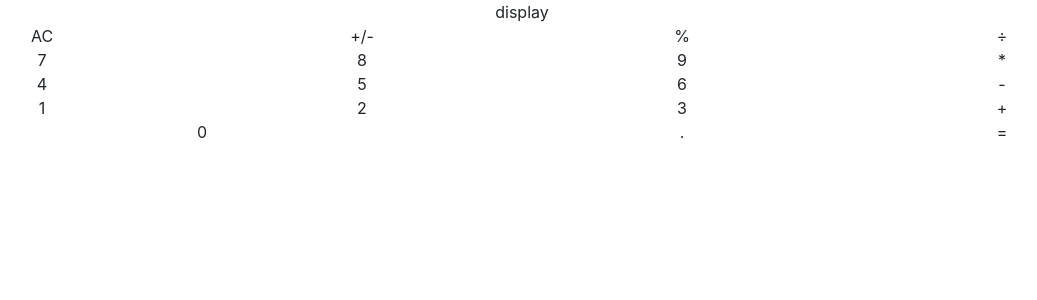
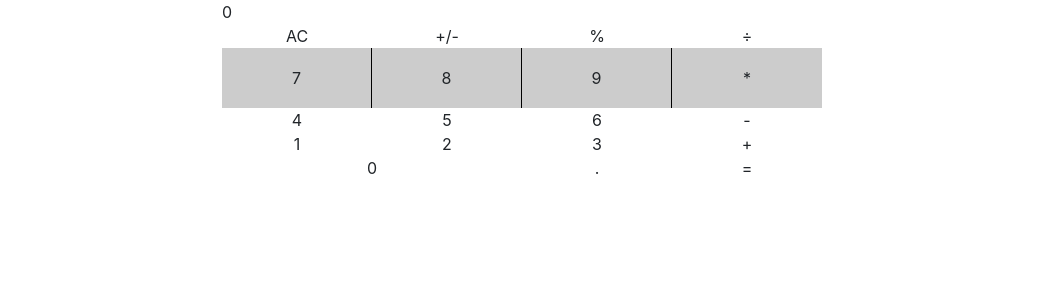
Before and after one commit to poweroftheforce/Problem2, a React (Create React App) app in the folder calc-app/: page / in a window 1280 px wide. Shown: the top 300 px of the page, without its empty margins (118-1155 px from the left). Built offline with nearby package versions, Linux system fonts and the light colour scheme.

Commit message:
Added bootstrap / node-sass, setup buttons and initial layout

```diff
--- a/calc-app/src/App.js
+++ b/calc-app/src/App.js
@@ -1,14 +1,22 @@
-import React from 'react';
-import logo from './logo.svg';
+import React, { useState } from 'react';
+import Button from './components/Button';
+import Display from './components/Display';
 import 'bootstrap/dist/css/bootstrap.min.css';
-import './App.css';
+import './App.scss';
 
 function App() {
+  const [count, setCount] = useState(0);
+
+  function digitPressed(e) {
+    e.stopPropagation();
+    console.log('digitPressed was called');
+    setCount('ok');
+  }
   return (
     <div className="App">
-      <div className="container-fluid">
+      <div className="container">
         <div className="row">
-          <div className="col-12">display</div>
+          <Display value="display"></Display>
         </div>
         <div className="row">
           <div className="col-3">AC</div>
@@ -16,11 +24,11 @@ function App() {
           <div className="col-3">%</div>
           <div className="col-3">&#xF7;</div>
         </div>
-        <div className="row">
-          <div className="col-3">7</div>
-          <div className="col-3">8</div>
-          <div className="col-3">9</div>
-          <div className="col-3">*</div>
+        <div className="row justify-content-center align-self-center">
+          <Button size="3" value="7" handler={digitPressed}></Button>
+          <Button size="3" value="8" handler={digitPressed}></Button>
+          <Button size="3" value="9" handler={digitPressed}></Button>
+          <Button size="3" value="*" handler={digitPressed}></Button>
         </div>
         <div className="row">
           <div className="col-3">4</div>
--- a/calc-app/src/App.css
+++ b/calc-app/src/App.scss
@@ -28,6 +28,29 @@
   color: #61dafb;
 }
 
+.container {
+  max-width: 600px;
+}
+
+.button {
+  align-items: center;
+  background-color: #ccc;
+  border-right: 1px solid black;
+  cursor: pointer;
+  display: flex;
+  height: 60px;
+  text-decoration: none;
+
+  &:last-child {
+    border-right: 0;
+  }
+
+  div {
+    text-align: center;
+    width: 100%;
+  }
+}
+
 @keyframes App-logo-spin {
   from {
     transform: rotate(0deg);
--- /dev/null
+++ b/calc-app/src/components/Button.js
@@ -0,0 +1,14 @@
+import React from 'react';
+
+function Button(props) {
+  console.log(props);
+  return (
+    <div className={'button col-' + props.size} onClick={props.handler}>
+      <div>
+        {props.value}
+      </div>
+    </div>
+  );
+}
+
+export default Button;
--- /dev/null
+++ b/calc-app/src/components/Display.js
@@ -0,0 +1,12 @@
+import React, { useState } from 'react';
+
+function Display(props) {
+  const [count, setCount] = useState(0);
+
+  console.log(props);
+  return (
+    <div className={'col-' + props.size}>{count}</div>
+  );
+}
+
+export default Display;
```
Also changed, not shown: 2 other files (tests, documents, lock files or other folders).
